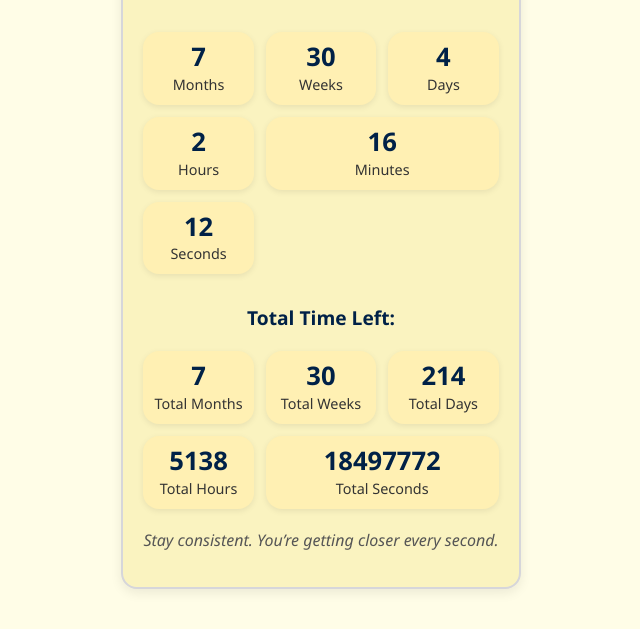
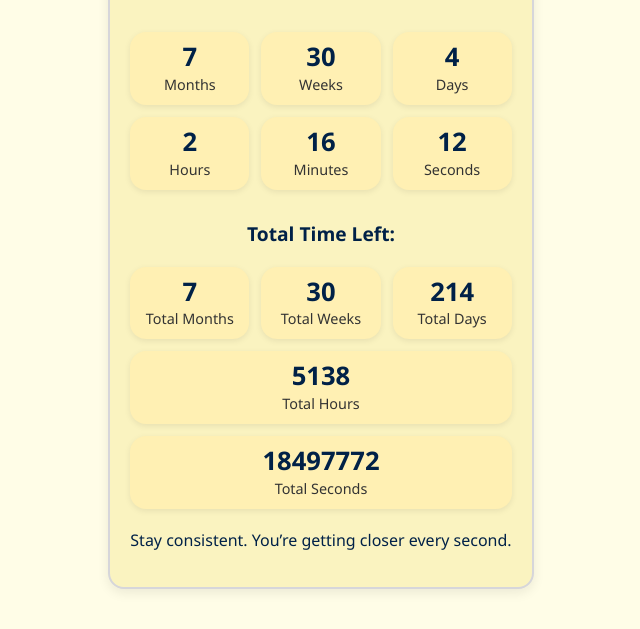
Before and after one commit to Vijay-159/Gate2026_CountDown, a plain HTML site: page index.html in a window 1280 px wide. Shown: the part 171-800 px from the top of the page, without its empty margins (319-959 px from the left). Drawn offline with Linux system fonts and the light colour scheme.

Commit message:
Update style.css

```diff
--- a/style.css
+++ b/style.css
@@ -28,43 +28,23 @@ h1 {
 
 .timer {
   display: grid;
-  grid-template-columns: repeat(3, 1fr); /* 3 columns for top row */
+  grid-template-columns: repeat(3, 1fr);
   gap: 12px;
   margin: 20px 0;
 }
 
-/* Force last two (hours and seconds) into new row, 2 columns */
-.timer div:nth-child(4),
-.timer div:nth-child(5) {
+.timer .small {
   grid-column: span 1;
 }
 
-/* Place Hours & Seconds side by side in new row */
-.timer div:nth-child(4) {
-  grid-column-start: 1;
-  grid-column-end: 2;
-}
-
-.timer div:nth-child(5) {
-  grid-column-start: 2;
-  grid-column-end: 4;
-}
-
-.timer div {
-  background-color: #FFF0B3;
-  border-radius: 16px;
-  padding: 10px;
-  box-shadow: 0 2px 6px rgba(0, 0, 0, 0.08);
-  animation: pop-in 0.6s ease-out;
-  min-width: 0;
+.timer .wide {
+  grid-column: span 3;
 }
 
 .timer span {
-  font-size: clamp(0.8rem, 4vw, 1.6rem);
+  font-size: clamp(0.9rem, 4vw, 1.6rem);
   font-weight: bold;
   display: block;
-  max-width: 100%;
-  word-wrap: break-word;
   overflow-wrap: break-word;
   word-break: break-word;
   white-space: normal;
@@ -77,16 +57,18 @@ h1 {
   color: #333;
 }
 
+.timer div {
+  background-color: #FFF0B3;
+  border-radius: 16px;
+  padding: 10px;
+  box-shadow: 0 2px 6px rgba(0, 0, 0, 0.08);
+  animation: pop-in 0.6s ease-out;
+}
+
 .total-time h3 {
   margin-top: 30px;
   font-size: 1.2rem;
   color: #002147;
-}
-
-.note {
-  font-style: italic;
-  color: #555;
-  margin-top: 20px;
 }
 
 input[type="date"] {
@@ -96,14 +78,6 @@ input[type="date"] {
   border: 1px solid #ccc;
   margin-bottom: 15px;
 }
-
-/* Wide boxes for hours and seconds (second row) */
-.timer .wide {
-  grid-column: span 3; /* Use all 3 columns */
-}
-
-/* Stack everything on mobile */
-
 
 /* Animation */
 @keyframes pop-in {
@@ -117,4 +91,13 @@ input[type="date"] {
   }
 }
 
-/* Responsive layout: still 3+2 columns on phones */
+/* Mobile: maintain layout with 3-column grid */
+@media (max-width: 600px) {
+  .timer {
+    grid-template-columns: repeat(3, 1fr);
+  }
+
+  .timer .wide {
+    grid-column: span 3;
+  }
+}
```
